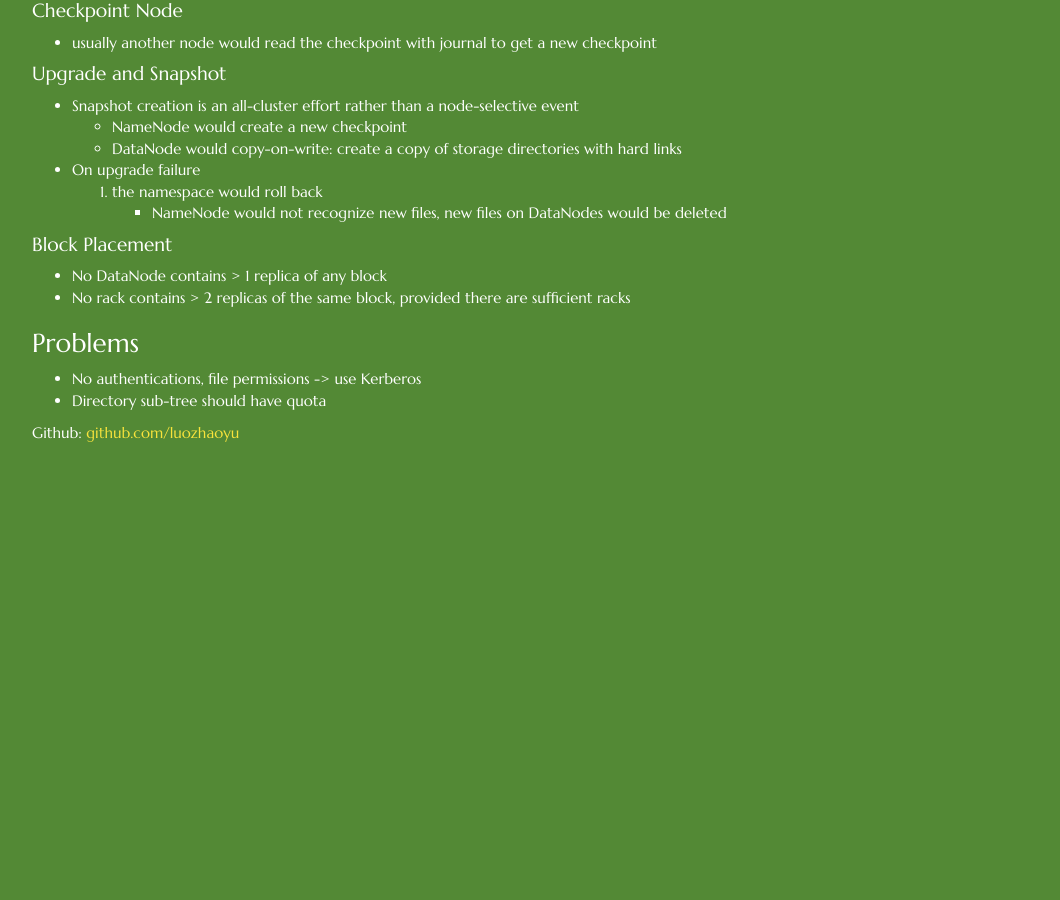
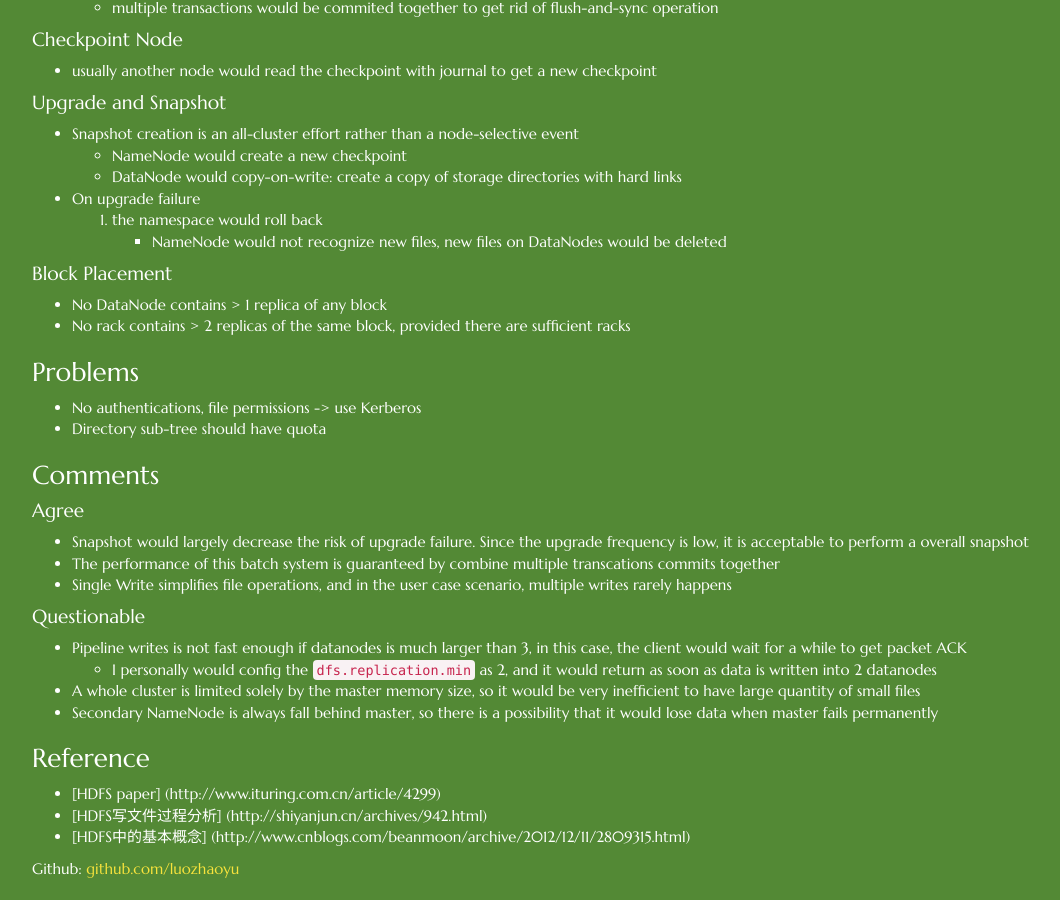
Before and after one commit to luozhaoyu/luozhaoyu.github.io, a Jekyll site: the page built from _posts/2015-09-14-HDFS.md, in a window 1280 px wide and 900 px high, scrolled down 1148 px. Shown: the whole window, without its empty margins (38-1098 px from the left). Built offline with Jekyll 4.4.1, drawn with Linux system fonts in a browser that asks for light colours; nearby versions of some CDN libraries; Markdown is read by kramdown in place of the engine named in the settings; before the commit the page ends 1612 px from its top, so only the background shows below that; some of the changed text lies outside the part shown.

Commit message:
add comments for HDFS

```diff
--- a/_posts/2015-09-14-HDFS.md
+++ b/_posts/2015-09-14-HDFS.md
@@ -5,18 +5,18 @@ title: "HDFS"
 
 ### Background
 * store very large data sets reliably
-* streaming at high bandwidth
+* streaming at high bandwidth, not random file access
 * large cluster
 * Directly attached storage
 
-### Details
+### [HDFS Architecture] (http://hadoop.apache.org/docs/stable/hadoop-project-dist/hadoop-hdfs/HdfsDesign.html)
 
 #### NameNode
 * format NameNode
     * to create a file system instance, which is persistently stored on all nodes of the cluster
     * different cluster has different ID
 * write data
-    * NameNode nominate threee DataNodes
+    * NameNode nominate three DataNodes
     * client writes them in a pipeline fashion
 * restart
     1. NameNode initializes the namespace image from the checkpoint
@@ -59,3 +59,20 @@ title: "HDFS"
 ### Problems
 * No authentications, file permissions -> use Kerberos
 * Directory sub-tree should have quota
+
+### Comments
+#### Agree
+* Snapshot would largely decrease the risk of upgrade failure. Since the upgrade frequency is low, it is acceptable to perform a overall snapshot
+* The performance of this batch system is guaranteed by combine multiple transcations commits together
+* Single Write simplifies file operations, and in the user case scenario, multiple writes rarely happens
+
+#### Questionable
+* Pipeline writes is not fast enough if datanodes is much larger than 3, in this case, the client would wait for a while to get packet ACK
+    * I personally would config the `dfs.replication.min` as 2, and it would return as soon as data is written into 2 datanodes
+* A whole cluster is limited solely by the master memory size, so it would be very inefficient to have large quantity of small files
+* Secondary NameNode is always fall behind master, so there is a possibility that it would lose data when master fails permanently
+
+### Reference
+* [HDFS paper] (http://www.ituring.com.cn/article/4299)
+* [HDFS写文件过程分析] (http://shiyanjun.cn/archives/942.html)
+* [HDFS中的基本概念] (http://www.cnblogs.com/beanmoon/archive/2012/12/11/2809315.html)
```
